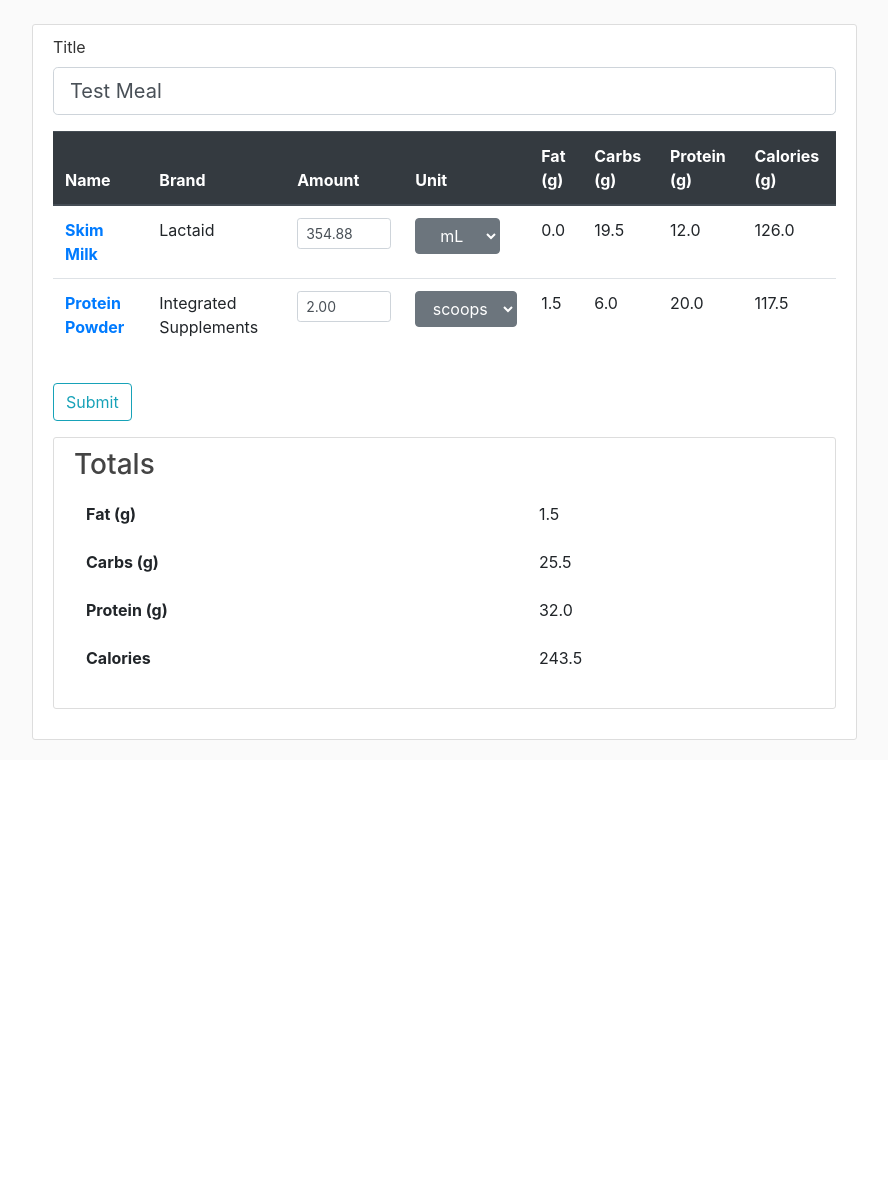
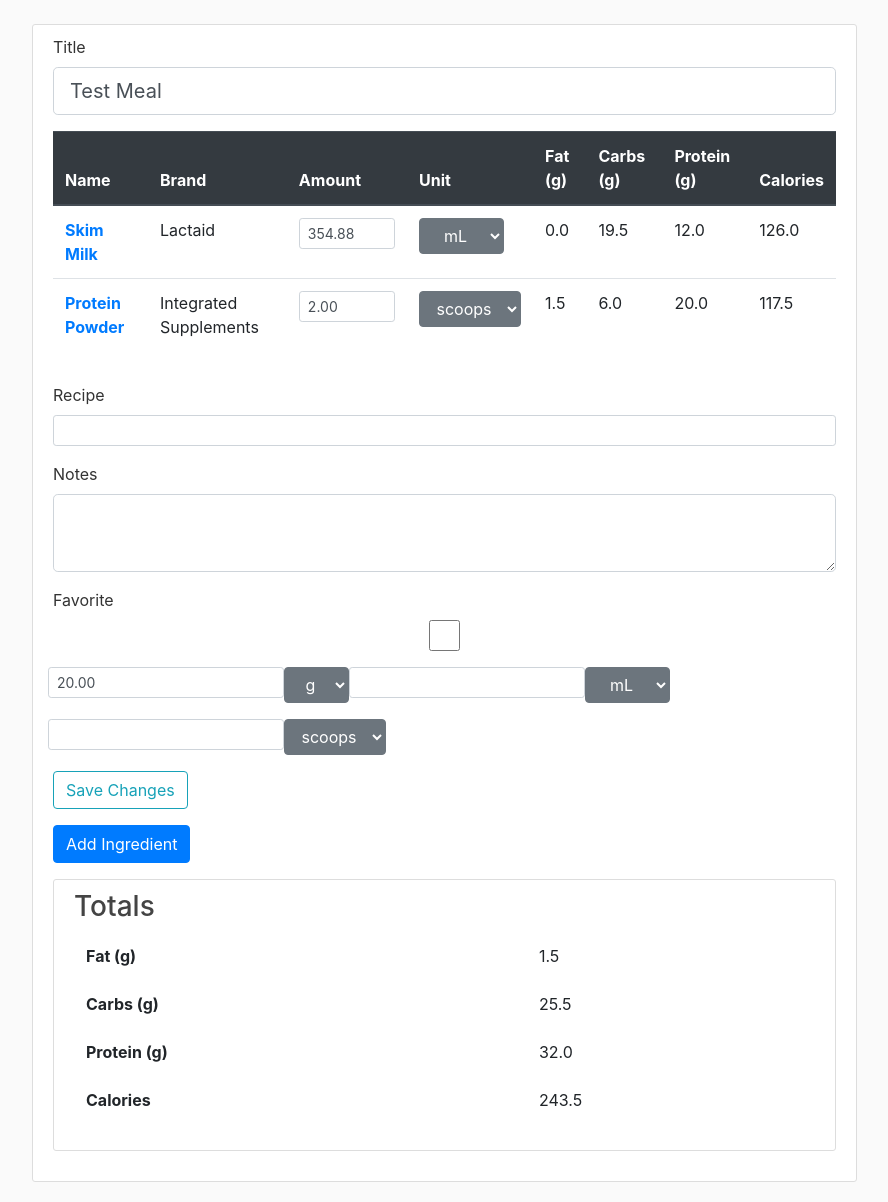
Before and after one commit to rdudaney/CalorieCounter, a Flask app: page /meals/1/update in a window 1280 px wide. Shown: the part 56-1258 px from the top of the page, without its empty margins (53-941 px from the left). Before the commit the page ends 796 px from the top, so only its background shows below. Run offline with Flask 2, Linux system fonts and the light colour scheme; a user stored in the database is signed in; data comes from the database, SQL or seed files in the repository; some libraries are stand-ins or nearby versions.

Commit message:
Added rest of the form fields to create_meal.html

```diff
--- a/dietapp/forms.py
+++ b/dietapp/forms.py
@@ -95,8 +95,30 @@ def convert2list(unit_in):
 def MealForm(meal):
     class F(FlaskForm):
         name = StringField('Title',validators =[InputRequired()])
-        submit = SubmitField('Submit')
-        #total_fat = HiddenField('Total_Fat')
+        submit = SubmitField('Save Changes')
+        recipe = StringField('Recipe')
+        notes = TextAreaField('Notes')
+        favorite = BooleanField('Favorite')
+
+        serv_weight = DecimalField('Serving Size by Weight', validators =[Optional()])
+        serv_volume = DecimalField('Serving Size by Volume', validators =[Optional()])
+        serv_count = DecimalField('Serving Size by Count/Servings', validators =[Optional()])
+
+        drop_weight = SelectField('Unit Weight', coerce=int)
+        drop_volume = SelectField('Unit Volume', coerce=int)
+        drop_count = SelectField('Unit Count', coerce=int)
+
+        def validate(self):
+            if not super(IngredientForm, self).validate():
+                return False
+
+            if self.serv_weight.data is None and self.serv_volume.data is None and self.serv_count.data is None:
+                msg = 'Must enter at least one serving size'
+                self.serv_weight.errors.append(msg)
+                self.serv_volume.errors.append(msg)
+                self.serv_count.errors.append(msg)
+                return False
+            return True
 
 
 
@@ -110,6 +132,24 @@ def MealForm(meal):
 
     d = F()
     d.name.data = meal.name
+    d.recipe.data = meal.recipe
+    d.notes.data = meal.notes
+    d.favorite.data = meal.favorite
+
+
+    d.drop_weight.choices = [(g.id, g.name) for g in Units.query.filter_by(unit_type_id=1).all()]
+    d.drop_volume.choices = [(g.id, g.name) for g in Units.query.filter_by(unit_type_id=2).all()]
+    d.drop_count.choices = [(g.id, g.name) for g in Units.query.filter_by(unit_type_id=3).all()]
+
+
+    d.serv_weight.data = meal.serv_weight
+    d.serv_volume.data = meal.serv_volume
+    d.serv_count.data = meal.serv_count
+
+    d.drop_weight.data = meal.weight_unit_id
+    d.drop_volume.data = meal.volume_unit_id
+    d.drop_count.data = meal.count_unit_id
+
     for i,mi in enumerate(meal.meal_ingredients):
         d['amount%d' % i].data=mi.serv
         d['unit%d' % i].data=mi.unit_id
--- a/dietapp/templates/create_meal.html
+++ b/dietapp/templates/create_meal.html
@@ -34,7 +34,7 @@
                             <th scope="col">Fat (g)</th>
                             <th scope="col">Carbs (g)</th>
                             <th scope="col">Protein (g)</th>
-                            <th scope="col">Calories (g)</th>
+                            <th scope="col">Calories</th>
                         </tr>
                         </thead>
                         <tbody>
@@ -86,9 +86,152 @@
                     <h1>No Ingredients</h1>
                 {% endif %}
             </fieldset>
+
+
+
+            <div class ="form-group">
+                {{form.recipe.label(class = "form-control-label")}}
+
+                {% if form.recipe.errors %}
+                    {{ form.recipe(class="form-control form-contro-sm is-invalid")}}
+                    <div class = invalid-feedback>
+                        {% for error in form.recipe.errors %}
+                            <span>{{ error }}</span>
+                        {% endfor %}
+                    </div>
+                {% else %}
+                    {{form.recipe(class = "form-control form-control-sm")}}
+                {% endif %}
+            </div>
+
+            <div class ="form-group">
+                {{form.notes.label(class = "form-control-label")}}
+
+                {% if form.notes.errors %}
+                    {{ form.notes(class="form-control form-contro-lg is-invalid")}}
+                    <div class = invalid-feedback>
+                        {% for error in form.notes.errors %}
+                            <span>{{ error }}</span>
+                        {% endfor %}
+                    </div>
+                {% else %}
+                    {{form.notes(class = "form-control form-control-lg")}}
+                {% endif %}
+            </div>
+
+            <div class ="form-group">
+                {{form.favorite.label(class = "form-control-label")}}
+
+                {% if form.favorite.errors %}
+                    {{ form.favorite(class="form-control form-contro-sm is-invalid")}}
+                    <div class = invalid-feedback>
+                        {% for error in form.favorite.errors %}
+                            <span>{{ error }}</span>
+                        {% endfor %}
+                    </div>
+                {% else %}
+                    {{form.favorite(class = "form-control form-control-sm")}}
+                {% endif %}
+            </div>
+
+
+
+            <div class="form-row">
+                <div class ="form-group">
+                    {% if form.serv_weight.errors %}
+                        {{ form.serv_weight(class="form-control form-contro-sm is-invalid")}}
+                        <div class = invalid-feedback>
+                            {% for error in form.serv_weight.errors %}
+                                <span>{{ error }}</span>
+                            {% endfor %}
+                        </div>
+                    {% else %}
+                        {{form.serv_weight(class = "form-control form-control-sm")}}
+                    {% endif %}
+                </div>
+
+                <div class ="form-group">
+                    {% if form.drop_weight.errors %}
+                        {{ form.drop_weight(class="form-control form-contro-sm is-invalid")}}
+                        <div class = invalid-feedback>
+                            {% for error in form.drop_weight.errors %}
+                                <span>{{ error }}</span>
+                            {% endfor %}
+                        </div>
+                    {% else %}
+                        {{form.drop_weight(class = "btn btn-secondary dropdown-toggle")}}
+                    {% endif %}
+                </div>
+
+
+
+
+                <div class ="form-group">
+                    {% if form.serv_volume.errors %}
+                        {{ form.serv_volume(class="form-control form-contro-sm is-invalid")}}
+                        <div class = invalid-feedback>
+                            {% for error in form.serv_volume.errors %}
+                                <span>{{ error }}</span>
+                            {% endfor %}
+                        </div>
+                    {% else %}
+                        {{form.serv_volume(class = "form-control form-control-sm")}}
+                    {% endif %}
+                </div>
+
+                <div class ="form-group">
+                    {% if form.drop_volume.errors %}
+                        {{ form.drop_volume(class="form-control form-contro-sm is-invalid")}}
+                        <div class = invalid-feedback>
+                            {% for error in form.drop_volume.errors %}
+                                <span>{{ error }}</span>
+                            {% endfor %}
+                        </div>
+                    {% else %}
+                        {{form.drop_volume(class = "btn btn-secondary dropdown-toggle")}}
+                    {% endif %}
+                </div>
+
+
+                <div class ="form-group">
+                    {% if form.serv_count.errors %}
+                        {{ form.serv_count(class="form-control form-contro-sm is-invalid")}}
+                        <div class = invalid-feedback>
+                            {% for error in form.serv_count.errors %}
+                                <span>{{ error }}</span>
+                            {% endfor %}
+                        </div>
+                    {% else %}
+                        {{form.serv_count(class = "form-control form-control-sm")}}
+                    {% endif %}
+                </div>
+
+                <div class ="form-group">
+                    {% if form.drop_count.errors %}
+                        {{ form.drop_count(class="form-control form-contro-sm is-invalid")}}
+                        <div class = invalid-feedback>
+                            {% for error in form.drop_count.errors %}
+                                <span>{{ error }}</span>
+                            {% endfor %}
+                        </div>
+                    {% else %}
+                        {{form.drop_count(class = "btn btn-secondary dropdown-toggle")}}
+                    {% endif %}
+                </div>
+
+            </div>
+
             <div class ="form-group">
                 {{form.submit(class="btn btn-outline-info")}}
             </div>
+
+
+            <a class="btn btn-primary btn-md mb-3" href="{{ url_for('ingredients') }}">Add Ingredient</a>
+
+
+
+
+
             <div class="content-section">
                 <h3>Totals</h3>
                 <table class="table table-borderless">
@@ -117,6 +260,10 @@
 
                 </table>
             </div>
+
+
+
+
         </form>
     </div>
 {% endblock content %}
```
